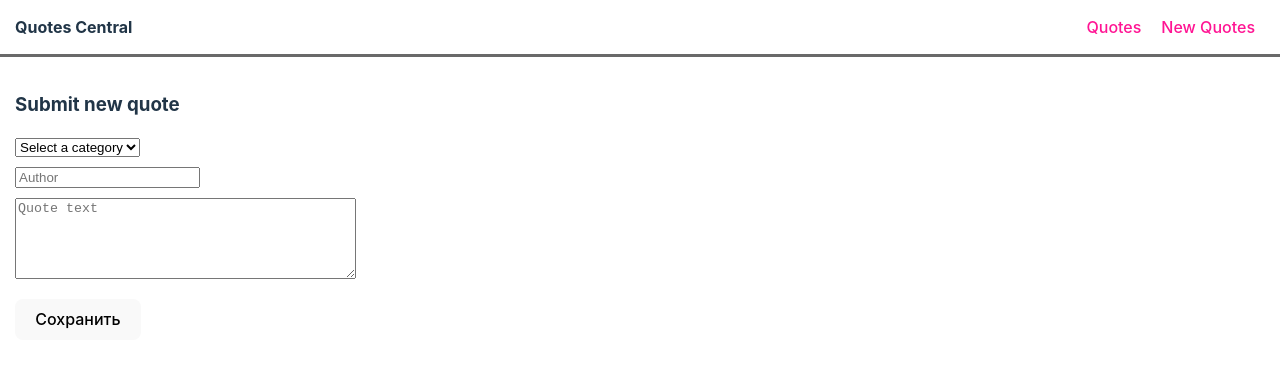
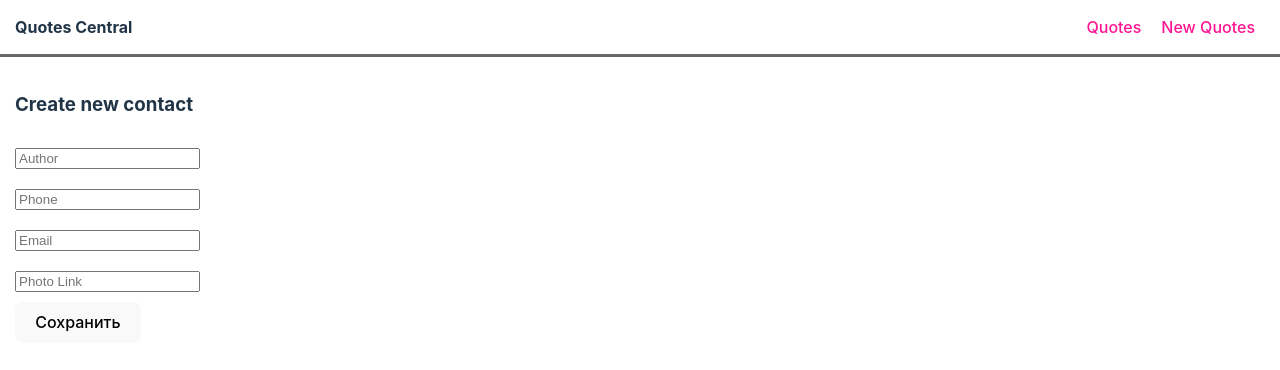
Before and after one commit to BeksultanDJ/HomeWork70, a React (Vite) app: page /NewQuotes in a window 1280 px wide. Shown: the top 370 px of the page. Built offline with nearby package versions, Linux system fonts and the light colour scheme.

Commit message:
изменил данные которые отправляются на сервер

```diff
--- a/src/components/NewQuotes.tsx
+++ b/src/components/NewQuotes.tsx
@@ -2,54 +2,64 @@ import { useState } from 'react';
 import axios from 'axios';
 
 const NewQuotes = () => {
-    const [category, setCategory] = useState('');
-    const [author, setAuthor] = useState('');
-    const [text, setText] = useState('');
+    const [name, setName] = useState('');
+    const [phone, setPhone] = useState('');
+    const [email, setEmail] = useState('');
+    const [photo, setPhoto] = useState('');
 
     const handleSubmit = () => {
         const newQuote = {
-            author: author,
-            category: category,
-            text: text
+            name: name,
+            phone: phone,
+            email: email,
+            photo: photo,
         };
 
         axios.post('https://controll-17843-default-rtdb.europe-west1.firebasedatabase.app/quotes.json', newQuote)
             .then(response => {
-                console.log('Цитата успешно отправлена!', response.data);
-                setCategory('');
-                setAuthor('');
-                setText('');
+                console.log('Данные успешно отправлены!', response.data);
+                setName('');
+                setPhone('');
+                setEmail('');
+                setPhoto('');
             })
             .catch(error => {
-                console.error('Ошибка при отправке цитаты:', error);
+                console.error('Ошибка при отправке данных:', error);
             });
     };
 
     return (
         <div className="quote-card container">
-            <h3>Submit new quote</h3>
-            <select value={category} onChange={(e) => setCategory(e.target.value)}>
-                <option value="">Select a category</option>
-                <option value="Star Wars">Star Wars</option>
-                <option value="Famous people">Famous people</option>
-                <option value="Saying">Saying</option>
-                <option value="Humour">Humour</option>
-                <option value="Motivational">Motivational</option>
-            </select>
+            <h3>Create new contact</h3>
             <input
                 className="authorInput"
                 type="text"
                 placeholder="Author"
-                value={author}
-                onChange={(e) => setAuthor(e.target.value)}
+                value={name}
+                onChange={(e) => setName(e.target.value)}
             />
-            <textarea
-                cols="40"
-                rows="5"
-                placeholder="Quote text"
-                value={text}
-                onChange={(e) => setText(e.target.value)}
-            ></textarea>
+            <input
+                className="authorInput"
+                type="text"
+                placeholder="Phone"
+                value={phone}
+                onChange={(e) => setPhone(e.target.value)}
+            />
+            <input
+                className="authorInput"
+                type="text"
+                placeholder="Email"
+                value={email}
+                onChange={(e) => setEmail(e.target.value)}
+            />
+            <input
+                className="authorInput"
+                type="text"
+                placeholder="Photo Link"
+                value={photo}
+                onChange={(e) => setPhoto(e.target.value)}
+            />
+
             <button onClick={handleSubmit}>Сохранить</button>
         </div>
     );
```
